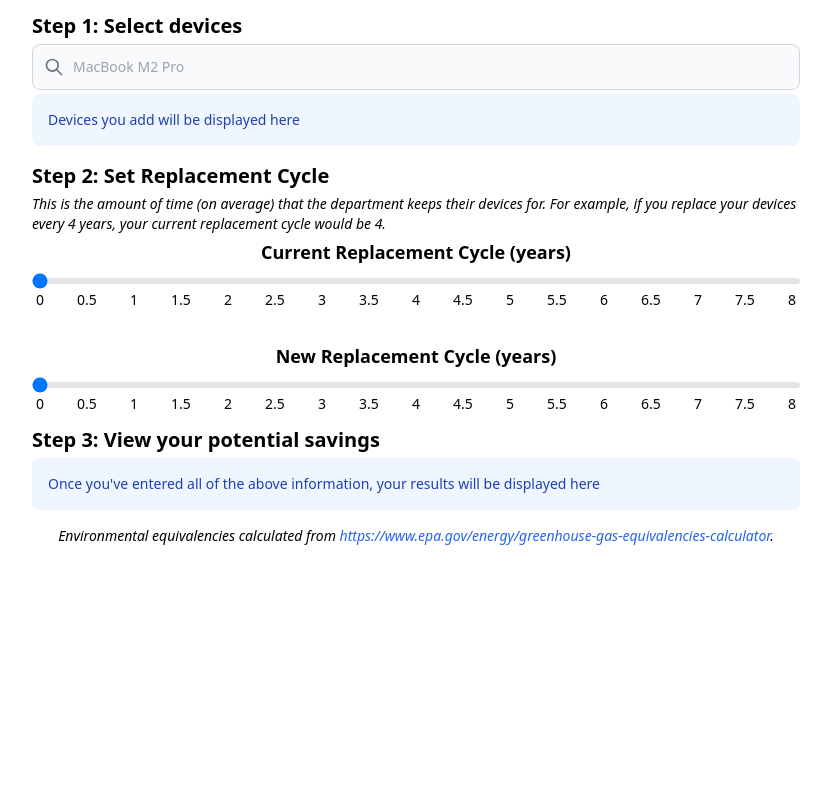
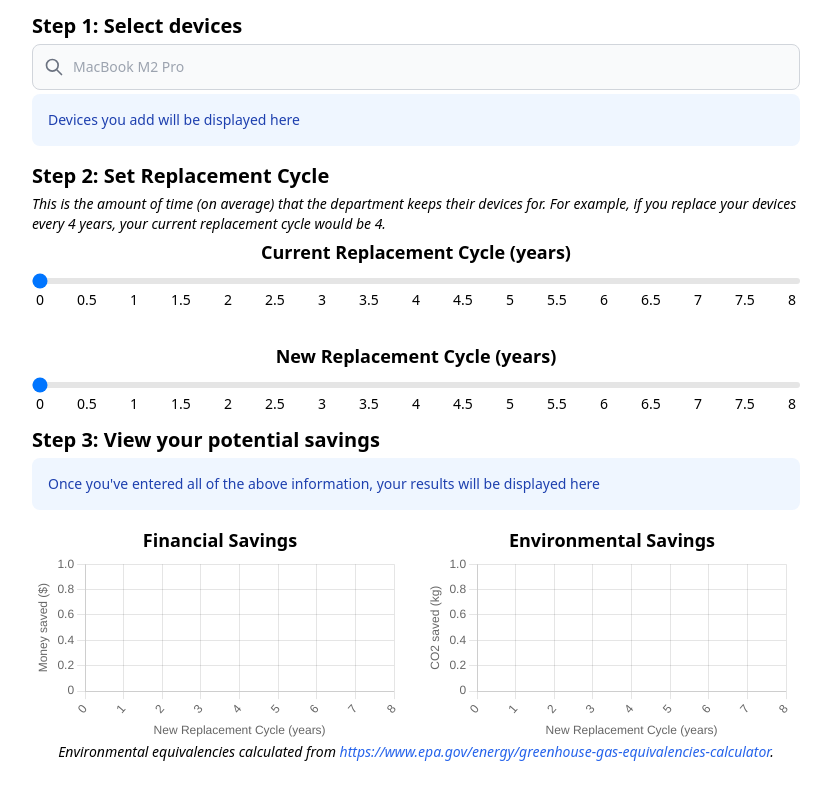
Before and after one commit to VyasNarasimhan/lifecycle, a React (Create React App) app: page / in a window 1280 px wide. Shown: the part 344-1144 px from the top of the page, without its empty margins (224-1055 px from the left). Before the commit the page ends 930 px from the top, so only its background shows below. Built offline with nearby package versions, Linux system fonts and the light colour scheme.

Commit message:
added graphs

```diff
--- a/src/pages/Home.js
+++ b/src/pages/Home.js
@@ -3,6 +3,7 @@
 // import focus from '../assets/focus.png';
 import React from "react";
 import DATA from '../assets/devices.json';
+import LineGraphs from "./LineGraphs";
 
 function Home() {
 
@@ -10,6 +11,7 @@ function Home() {
     const [currentLifespan, setCurrentLifespan] = React.useState(0);
     const [newLifespan, setNewLifespan] = React.useState(0);
     const [search, setSearch] = React.useState('');
+    const [displayGraphs, setDisplayGraphs] = React.useState(false);
 
     const addDevice = (device) => {
         const index = DATA.indexOf(device);
@@ -23,6 +25,7 @@ function Home() {
             {'index': index, 'quantity': 1}
         ]);
         setSearch('');
+        setDisplayGraphs(false);
     }
 
     const updateQuantity = (event, device) => {
@@ -33,6 +36,7 @@ function Home() {
                 return selected;
             }
         }));
+        setDisplayGraphs(false);
     }
 
     const deleteRow = (device) => {
@@ -41,6 +45,7 @@ function Home() {
                 selected.index !== device.index
             )
         );
+        setDisplayGraphs(false);
     }
 
     const calculate = () => {
@@ -54,7 +59,7 @@ function Home() {
         const newCost = totalCost / newLifespan;
         const totalSaved = prevCost - newCost;
         const prevGHG = GHG / currentLifespan;
-        const newGHG = GHG / newLifespan
+        const newGHG = GHG / newLifespan;
         GHG = prevGHG - newGHG;
         const gallonsOfGas = (GHG * 2445/ 1000);
         const trashRecycled = (GHG * 43.6 / 1000);
@@ -232,7 +237,7 @@ function Home() {
                     max="8"
                     step="0.5"
                     value={currentLifespan}
-                    onChange={(event) => {setCurrentLifespan(event.target.value)}} />
+                    onChange={(event) => {setCurrentLifespan(event.target.value); setDisplayGraphs(false);}} />
                 <span className="flex justify-between mx-1 mb-8">
                     <p className="font-normal text-sm">0</p>
                     <p className="font-normal text-sm">0.5</p>
@@ -281,11 +286,12 @@ function Home() {
                     <p className="font-normal text-sm">8</p>
                 </span>
                 {newLifespan < currentLifespan &&
-                <div class="p-4 mb-2 text-sm text-red-800 rounded-lg bg-red-50" role="alert">
-                    <span class="font-medium">Your new replacement cycle is smaller than your existing replacement cycle. This will result in you spending more money and more carbon emissions.</span>
+                <div className="p-4 mb-2 text-sm text-red-800 rounded-lg bg-red-50" role="alert">
+                    <span className="font-medium">Your new replacement cycle is smaller than your existing replacement cycle. This will result in you spending more money and more carbon emissions.</span>
                 </div>}
                 <p className="text-xl font-semibold mb-1">Step 3: View your potential savings</p>
                 {results}
+                <LineGraphs currentLifespan={parseFloat(currentLifespan)} selectedDevices={selectedDevices} />
                 <p className="italic text-sm font-normal text-center">Environmental equivalencies calculated from <a className="text-blue-600 hover:underline" href="https://www.epa.gov/energy/greenhouse-gas-equivalencies-calculator" target="_blank">https://www.epa.gov/energy/greenhouse-gas-equivalencies-calculator</a>.</p>
             </div>
         </div>
--- /dev/null
+++ b/src/pages/LineGraphs.js
@@ -0,0 +1,133 @@
+import { Line } from "react-chartjs-2";
+import DATA from '../assets/devices.json';
+
+import {
+    Chart as ChartJS,
+    CategoryScale,
+    LinearScale,
+    PointElement,
+    LineElement,
+    Title,
+    Tooltip,
+    Legend,
+  } from 'chart.js';
+
+function LineGraphs({currentLifespan, selectedDevices}) {
+
+    ChartJS.register(
+        CategoryScale,
+        LinearScale,
+        PointElement,
+        LineElement,
+        Title,
+        Tooltip,
+        Legend
+    );
+
+    const labels = [];
+    const env = [];
+    const fin = [];
+
+    let totalCost = 0;
+    let GHG = 0;
+    selectedDevices.forEach((device) => {
+        totalCost += device.quantity * DATA[device.index].cost;
+        GHG += device.quantity * DATA[device.index].footprint;
+    });
+    console.log(currentLifespan);
+
+    for (let i = currentLifespan; i < currentLifespan + 8.5; i += .5) {
+        console.log(i);
+        labels.push(i);
+        fin.push((totalCost / currentLifespan) - (totalCost / i));
+        env.push((GHG / currentLifespan) - (GHG / i));
+    }
+
+
+    const financial = {
+        labels: labels,
+        datasets: [{
+            data: fin,
+            fill: false,
+            borderColor: 'rgb(29, 78, 216, 255)',
+            tension: 0.1
+        }]
+    };
+    const environmental = {
+        labels: labels,
+        datasets: [{
+            data: env,
+            fill: false,
+            borderColor: 'rgb(29, 78, 216, 255)',
+            tension: 0.1
+        }]
+    };
+
+    return (
+        <div class="grid xl:grid-cols-2 gap-4">
+            <div>
+                <p className="text-lg font-semibold text-center">Financial Savings</p>
+                <Line data={financial} options={
+                    {
+                        responsive: true,
+                        plugins: {
+                            legend: {
+                                display: false,
+                            },
+                            title: {
+                                display: false,
+                            },
+                        },
+                        scales: {
+                            y: {
+                                title: {
+                                    display: true,
+                                    text: 'Money saved ($)'
+                                }
+                            },
+                            x: {
+                                title: {
+                                    display: true,
+                                    text: 'New Replacement Cycle (years)'
+                                }
+                            },
+                        }
+                    }
+                } />
+            </div>
+            <div>
+                <p className="text-lg font-semibold text-center">Environmental Savings</p>
+                <Line data={environmental} options={
+                    {
+                        responsive: true,
+                        plugins: {
+                            legend: {
+                                display: false,
+                            },
+                            title: {
+                                display: false,
+                            },
+                        },
+                        scales: {
+                            y: {
+                                title: {
+                                    display: true,
+                                    text: 'CO2 saved (kg)'
+                                }
+                            },
+                            x: {
+                                title: {
+                                    display: true,
+                                    text: 'New Replacement Cycle (years)'
+                                }
+                            },
+                        }
+                    }
+                } />
+            </div>
+        </div>
+    )
+
+}
+
+export default LineGraphs;
```
